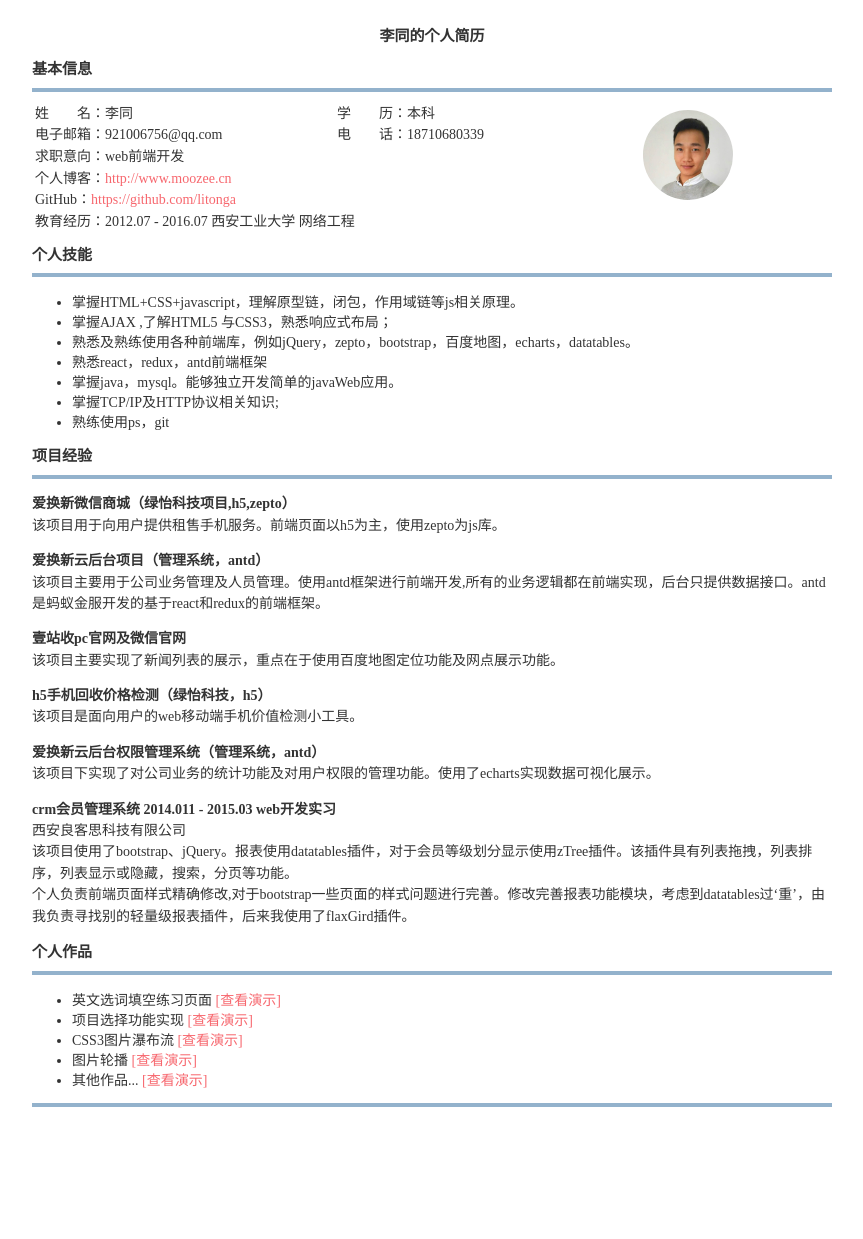
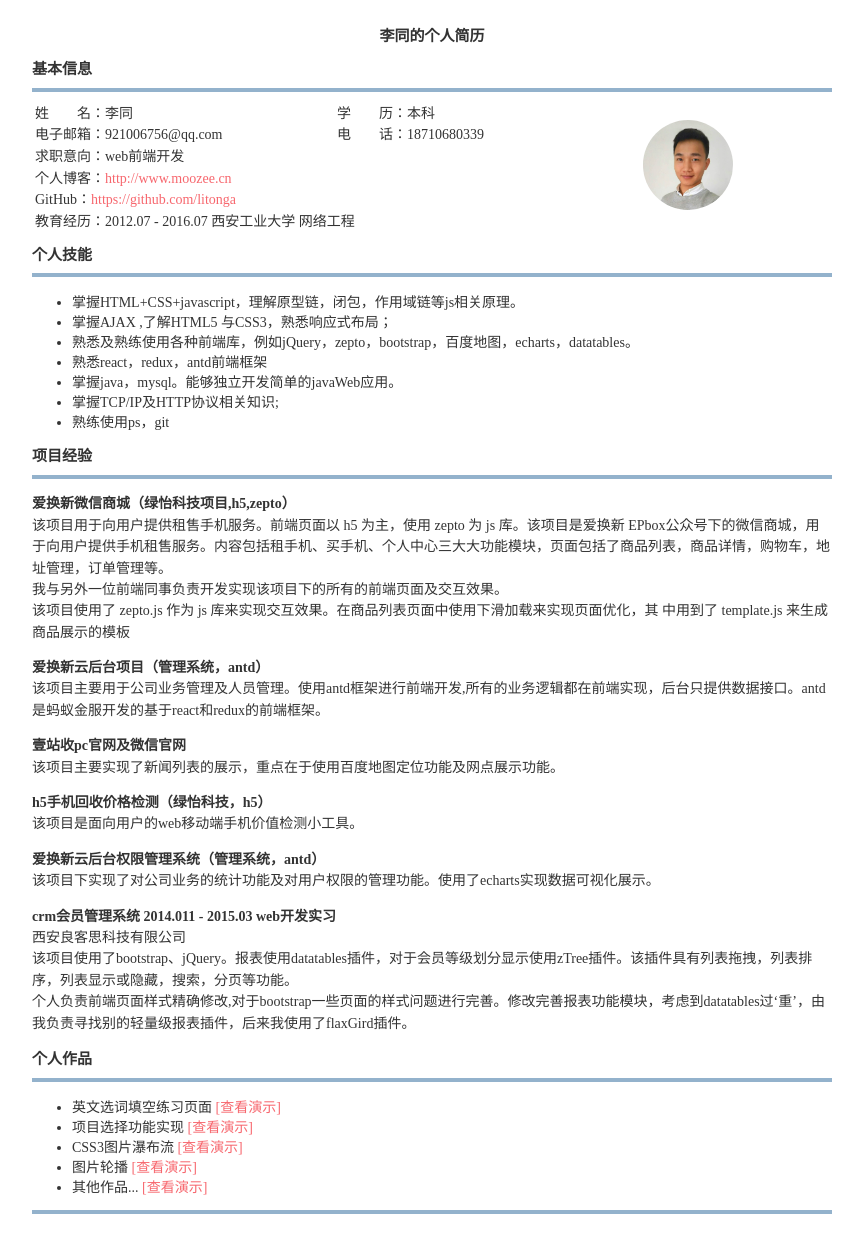
Before and after one commit to litonga/litonga.github.com, a Jekyll site: the page resume.html, which Jekyll copies as it is, in a window 1280 px wide. Shown: the whole page, without its empty margins (208-1071 px from the left). Built offline with Jekyll 4.4.1, drawn with Linux system fonts in a browser that asks for light colours; before the commit the page ends 1132 px from its top, so only the background shows below that.

Commit message:
“修改简历
Signed-off-by: litong <921006756@qq.com>

```diff
--- a/resume.html
+++ b/resume.html
@@ -46,7 +46,7 @@
 			<tr>
 				<td style="">姓　　名：李同</td>
 				<td>学　　历：本科</td>
-				<td  rowspan="5"><img width="90px" style="border-radius:50px" src="myhead.jpg"></td>
+				<td  rowspan="6"><img width="90px" style="border-radius:50px" src="myhead.jpg"></td>
 			</tr>
 			<tr>
 				<td>电子邮箱：921006756@qq.com</td>
@@ -84,7 +84,12 @@
 
 	<p>
 		<b>爱换新微信商城（绿怡科技项目,h5,zepto）</b><br/>
-		该项目用于向用户提供租售手机服务。前端页面以h5为主，使用zepto为js库。
+		该项目用于向用户提供租售手机服务。前端页面以 h5 为主，使用 zepto 为 js 库。该项目是爱换新 EPbox公众号下的微信商城，用于向用户提供手机租售服务。内容包括租手机、买手机、个人中心三大大功能模块，页面包括了商品列表，商品详情，购物车，地址管理，订单管理等。
+
+		<br>我与另外一位前端同事负责开发实现该项目下的所有的前端页面及交互效果。
+		<br>该项目使用了 zepto.js 作为 js 库来实现交互效果。在商品列表页面中使用下滑加载来实现页面优化，其
+中用到了 template.js 来生成商品展示的模板
+
 	</p>
 	<p>
 		<b>爱换新云后台项目（管理系统，antd）</b><br/>
@@ -112,31 +117,6 @@
 		该项目使用了bootstrap、jQuery。报表使用datatables插件，对于会员等级划分显示使用zTree插件。该插件具有列表拖拽，列表排序，列表显示或隐藏，搜索，分页等功能。<br/>
 	    个人负责前端页面样式精确修改,对于bootstrap一些页面的样式问题进行完善。修改完善报表功能模块，考虑到datatables过‘重’，由我负责寻找别的轻量级报表插件，后来我使用了flaxGird插件。
 	</p>
-
-
-
-
-
- <!--  <tr>
-	<td style="padding:10px 20px;">
-	<h4 style="font-weight:bold">项目经验</h4>
-	<hr>
-	<p>
-	<b>【项目名称】crm会员管理系统</b> <br/>
-	【核心技术】javaWeb, bootstrap, jQuery, mySQL, datatable,微信开发 <br/>
-	【项目简介】该项目是涉及会员、积分、折扣、优惠劵等方面的管理系统。pc前端方面使用jQurey库和boostrap框架，手机页面使用了jQuery mobiel。使用Datatables实现可调整列宽，可排序，可进行关键字搜索的报表。
-	</p>
-
-
-	<p>
-	<b>【项目名称】学生成绩管理系统   独立完成</b> <br/>
-	【核心技术】jsp, AJAX, tomcat7.0,  mySQL <br/>
-	【项目简介】该项目使用AJAX实现用户登陆模块，使用mvc模式实现表数据的增删改和分页以及用户的注册。
-	</p>
-
-	</td>
-  </tr> -->
-
 	<h4 style="font-weight:bold">个人作品</h4>
 	<hr>
 	<ul>
```
